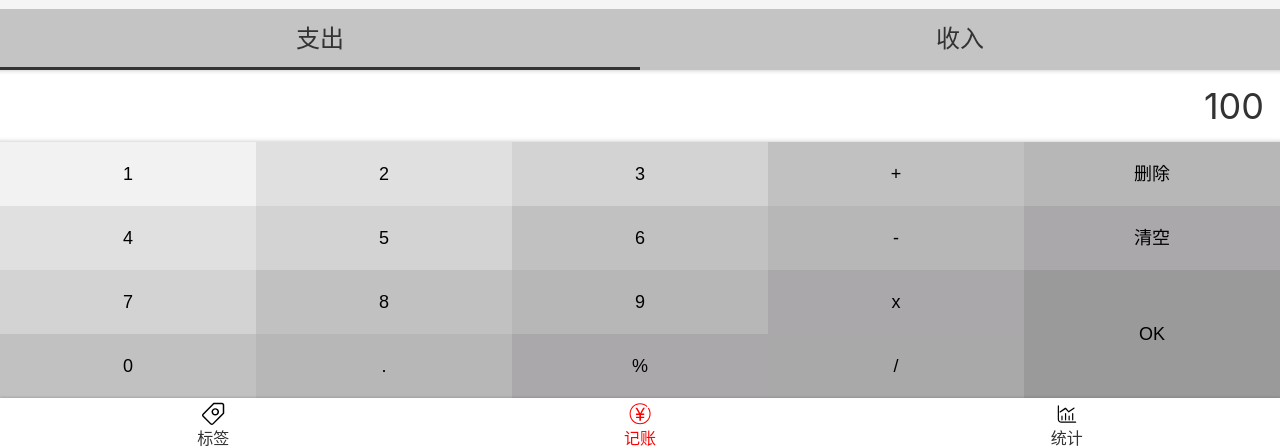
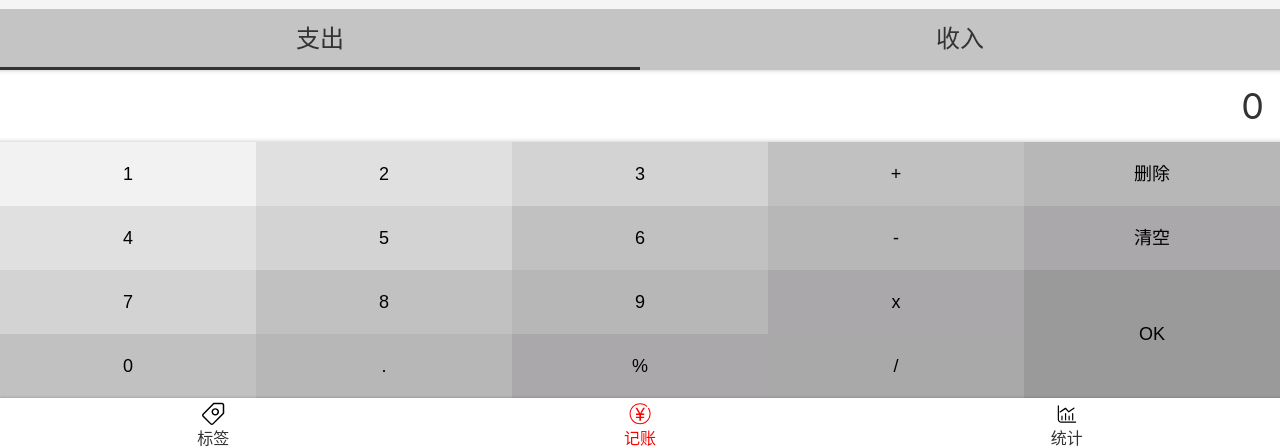
Before and after one commit to linzhengGithub/money-2-React, a React app: page /#/money in a window 1280 px wide. Shown: the part 346-794 px from the top of the page. Built offline with nearby package versions, Linux system fonts and the light colour scheme.

Commit message:
完成 NumberPadSection 的功能 wip(work in progress)

```diff
--- a/src/views/Money.tsx
+++ b/src/views/Money.tsx
@@ -16,35 +16,9 @@ function Money() {
     <MyLayout>
       <TagsSection/>
       <NotesSection/>
-      <CategorySection>
-        <ul>
-          <li className="selected">支出</li>
-          <li>收入 </li>
-        </ul>
-      </CategorySection>
+      <CategorySection/>
       <NumberPadSection>
-        <div className="output">100</div>
-        <div className="pad clearfix">
-          <button>1</button>
-          <button>2</button>
-          <button>3</button>
-          <button>+</button>
-          <button>删除</button>
-          <button>4</button>
-          <button>5</button>
-          <button>6</button>
-          <button>-</button>
-          <button>清空</button>
-          <button>7</button>
-          <button>8</button>
-          <button>9</button>
-          <button>x</button>
-          <button className="ok">OK</button>
-          <button>0</button>
-          <button>.</button>
-          <button>%</button>
-          <button>/</button>
-        </div>
+
       </NumberPadSection>
     </MyLayout>
   );
--- a/src/views/Money/CategorySection.tsx
+++ b/src/views/Money/CategorySection.tsx
@@ -1,6 +1,7 @@
 import styled from 'styled-components';
+import React, {useState} from 'react';
 
-const CategorySection = styled.section`
+const Wrapper = styled.section`
   font-size: 24px;
   >ul{
     display: flex;background: #c4c4c4;
@@ -16,4 +17,22 @@ const CategorySection = styled.section`
   }
 
 `
+const CategorySection:React.FC = () => {
+  const [category,setCategory] = useState('-')
+  const [categoryList] = useState<('-' | '+')[]>(['-','+'])
+  const categoryMap = {'-':'支出','+':'收入'}
+  return(
+    <Wrapper>
+      <ul>
+        {categoryList.map(c =>
+          <li key={c}
+            className={category === c ? 'selected' : ''}
+              onClick={()=>{setCategory(c)}}
+          >{categoryMap[c]}</li>
+        )}
+      </ul>
+    </Wrapper>
+  )
+}
+
 export {CategorySection}
--- a/src/views/Money/NumberPadSection.tsx
+++ b/src/views/Money/NumberPadSection.tsx
@@ -1,6 +1,7 @@
 import styled from 'styled-components';
+import React, {useState} from 'react';
 
-const NumberPadSection = styled.section`
+const Wrapper = styled.section`
   display:flex;
   flex-direction: column;
   >.output{
@@ -55,5 +56,65 @@ const NumberPadSection = styled.section`
       }
     }
   }
-`
-export {NumberPadSection}
+`;
+
+const NumberPadSection: React.FC = () => {
+  const [output, setOutput] = useState('0');
+  const onClickButtonWrapper = (e: React.MouseEvent) => {
+    const text = (e.target as HTMLButtonElement).textContent;
+    if (text === null) {return;}
+    switch (text) {
+      case '0':
+      case '1':
+      case '2':
+      case '3':
+      case '4':
+      case '5':
+      case '6':
+      case '7':
+      case '8':
+      case '9':
+        if (output === '0') {
+          setOutput(text);
+        } else {
+          setOutput(output + text);
+        }
+        break;
+      case '清空':
+        if (text === '清空') {
+          setOutput('0');
+        }
+        break;
+    }
+  };
+  return (
+    <Wrapper>
+      <div className="output">
+        {output}
+      </div>
+      <div className="pad clearfix" onClick={onClickButtonWrapper}>
+        <button>1</button>
+        <button>2</button>
+        <button>3</button>
+        <button>+</button>
+        <button>删除</button>
+        <button>4</button>
+        <button>5</button>
+        <button>6</button>
+        <button>-</button>
+        <button>清空</button>
+        <button>7</button>
+        <button>8</button>
+        <button>9</button>
+        <button>x</button>
+        <button className="ok">OK</button>
+        <button>0</button>
+        <button>.</button>
+        <button>%</button>
+        <button>/</button>
+      </div>
+    </Wrapper>
+  );
+};
+
+export {NumberPadSection};
```
